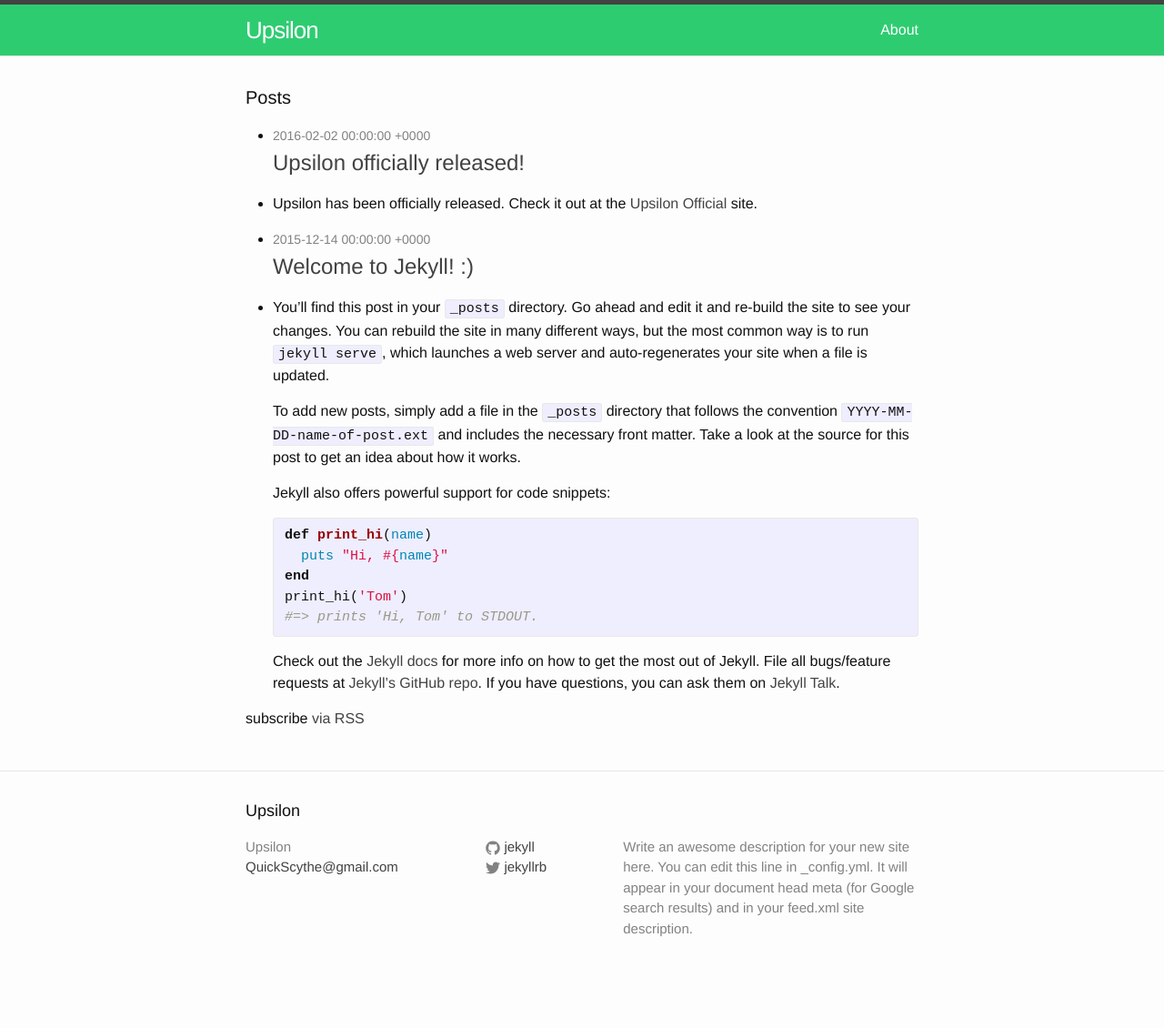
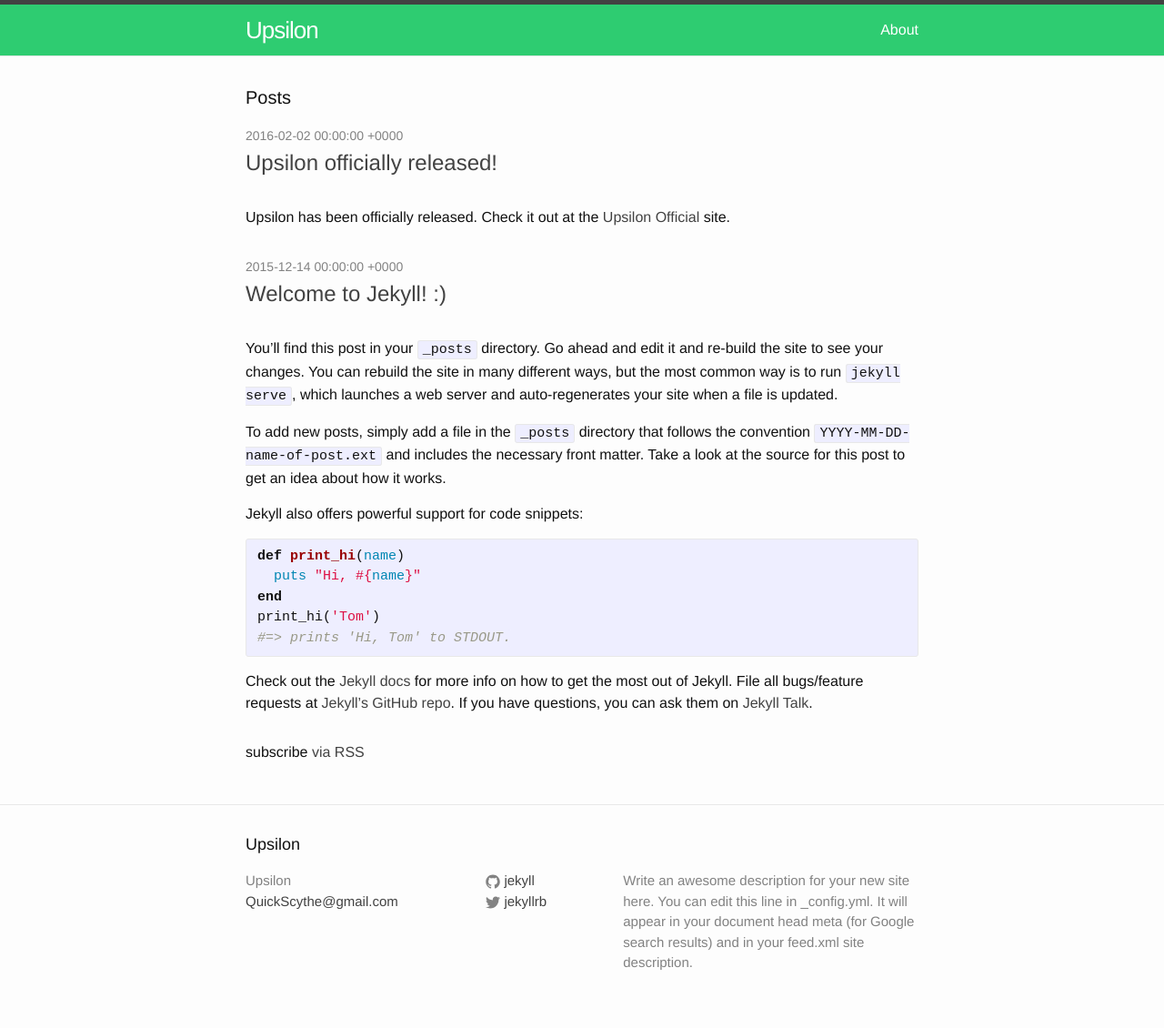
Before and after one commit to QuickScythe/QuickScythe.github.io, a Jekyll site: the page built from index.html, in a window 1280 px wide. Shown: the whole page at 91% size. Built offline with Jekyll 4.4.1, drawn with Linux system fonts in a browser that asks for light colours; before the commit the page ends 1092 px from its top, so only the background shows below that.

Commit message:
asdfasdf

```diff
--- a/_sass/_layout.scss
+++ b/_sass/_layout.scss
@@ -172,7 +172,7 @@
     font-size: 20px;
 }
 
-.post-list {
+.post {
     margin-left: 0;
     list-style: none;
 
```
